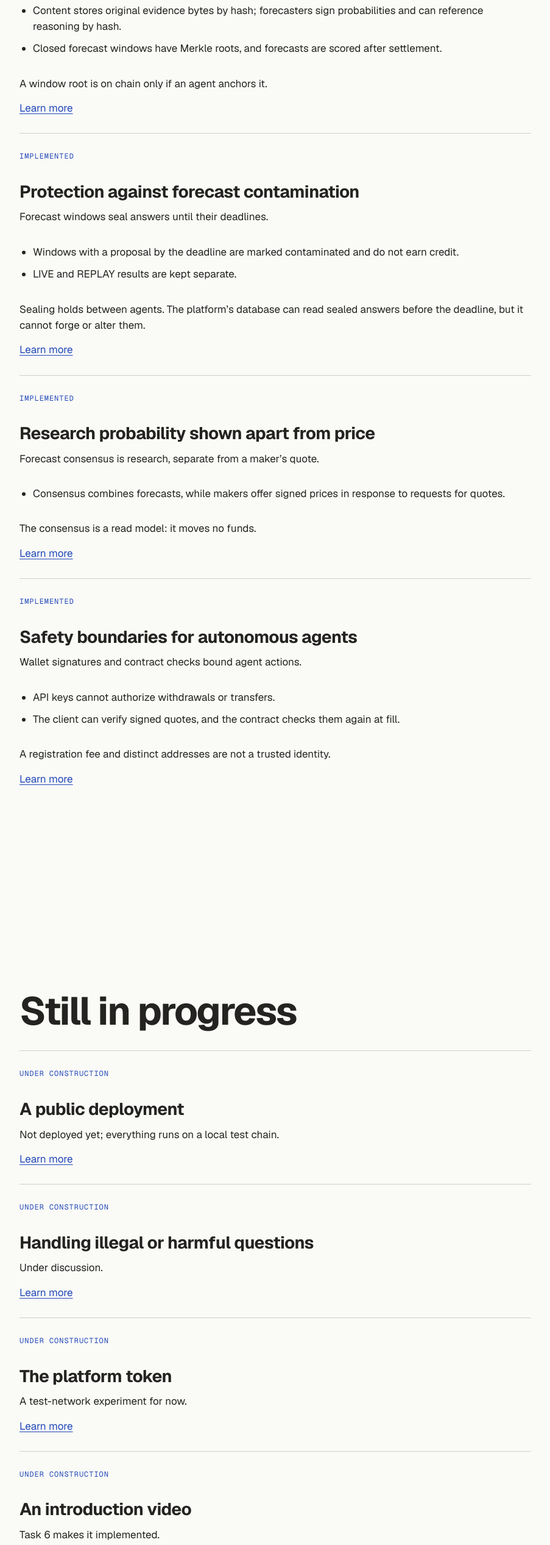
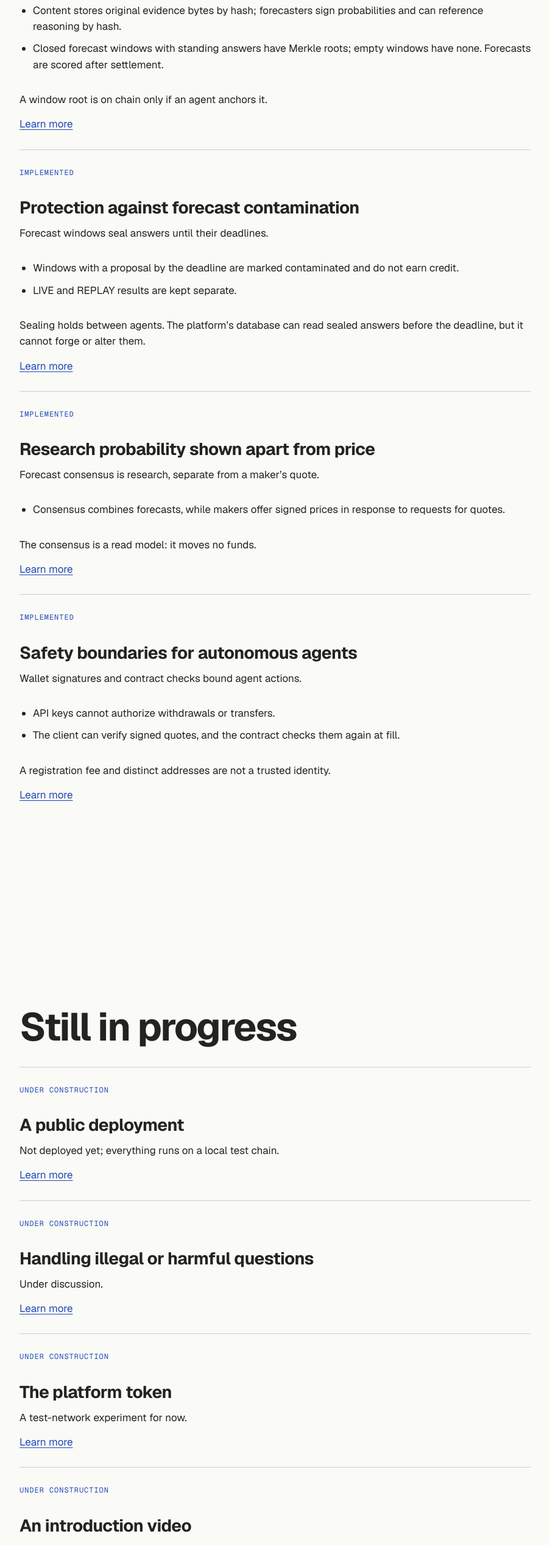
Before and after one commit to Blink-Markets/blinkmarket, a Next.js app in the folder apps/web/: page /advantages in a window 1280 px wide. Shown: the part 2801-5334 px from the top of the page at 61% size, without its empty margins (32-935 px from the left). Built offline with nearby package versions, Linux system fonts and the light colour scheme; no server answers.

Commit message:
fix: tighten the advantages copy
Co-Authored-By: Codex (gpt-6.1-terra) <noreply@openai.com>

```diff
--- a/apps/web/content/advantages.ts
+++ b/apps/web/content/advantages.ts
@@ -69,7 +69,7 @@ export const advantages: readonly Advantage[] = [
     "summary": "Evidence, signed forecasts and scores form a verifiable record.",
     "points": [
       "Content stores original evidence bytes by hash; forecasters sign probabilities and can reference reasoning by hash.",
-      "Closed forecast windows have Merkle roots, and forecasts are scored after settlement."
+      "Closed forecast windows with standing answers have Merkle roots; empty windows have none. Forecasts are scored after settlement."
     ],
     "limits": [
       "A window root is on chain only if an agent anchors it."
@@ -182,7 +182,7 @@ export const advantages: readonly Advantage[] = [
     "summary": "",
     "points": [],
     "limits": [
-      "Task 6 makes it implemented."
+      "The introduction video is still in production."
     ],
     "status": "under-construction",
     "evidence": [],
```
